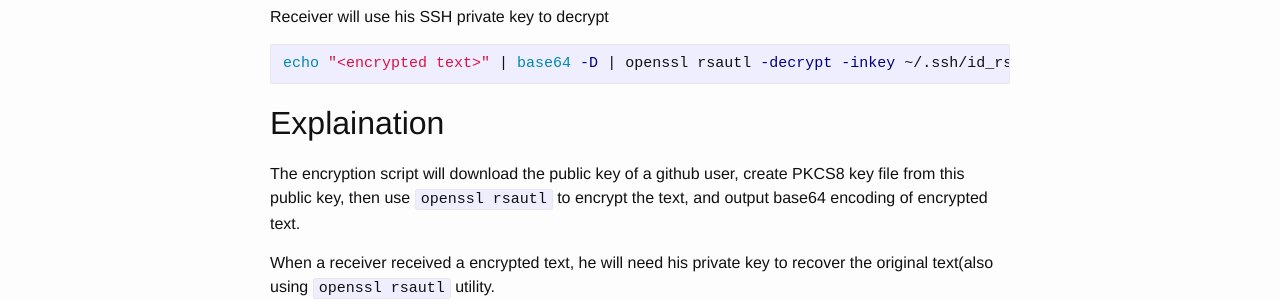
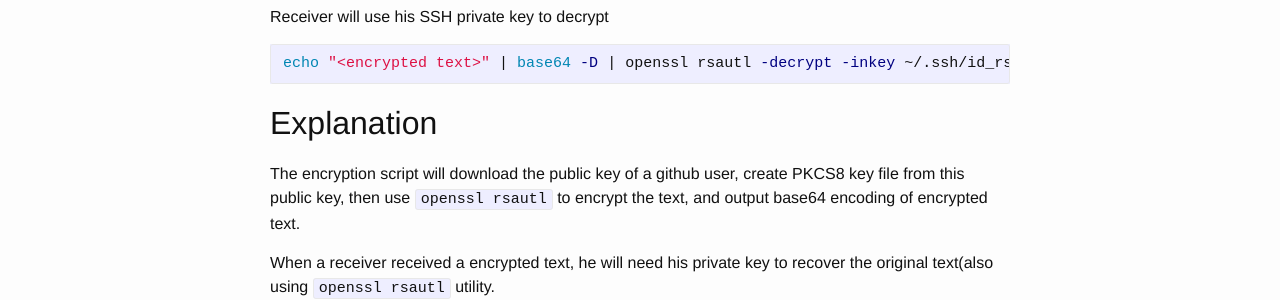
Before and after one commit to zinh/zinh.github.io, a Jekyll site: the page built from _posts/2018-07-18-end-to-end-encryption-using-ssh-key-pair.md, in a window 1280 px wide. Shown: the part 353-653 px from the top of the page. Built offline with Jekyll 4.4.1, drawn with Linux system fonts in a browser that asks for light colours.

Commit message:
Update 2018-07-18-end-to-end-encryption-using-ssh-key-pair.md

```diff
--- a/_posts/2018-07-18-end-to-end-encryption-using-ssh-key-pair.md
+++ b/_posts/2018-07-18-end-to-end-encryption-using-ssh-key-pair.md
@@ -21,7 +21,7 @@ Receiver will use his SSH private key to decrypt
 echo "<encrypted text>" | base64 -D | openssl rsautl -decrypt -inkey ~/.ssh/id_rsa
 ~~~
 
-## Explaination
+## Explanation
 
 The encryption script will download the public key of a github user, create PKCS8 key file from this public key, then use `openssl rsautl` to encrypt the text, and output base64 encoding of encrypted text.
 
```
